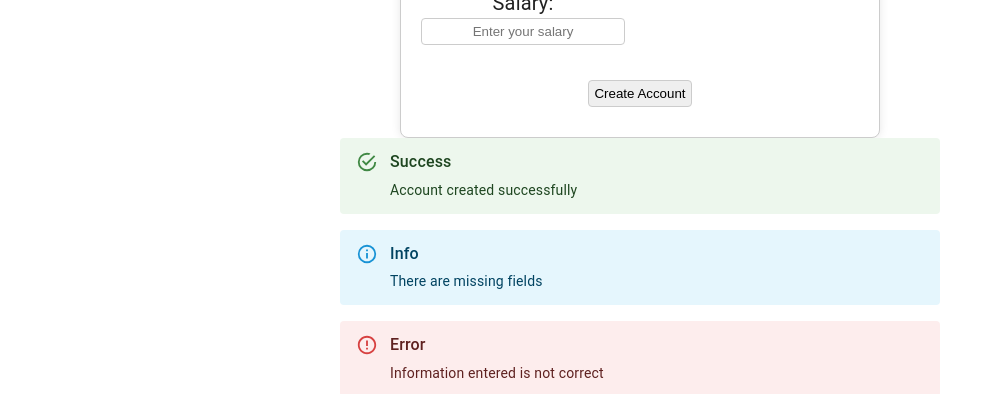
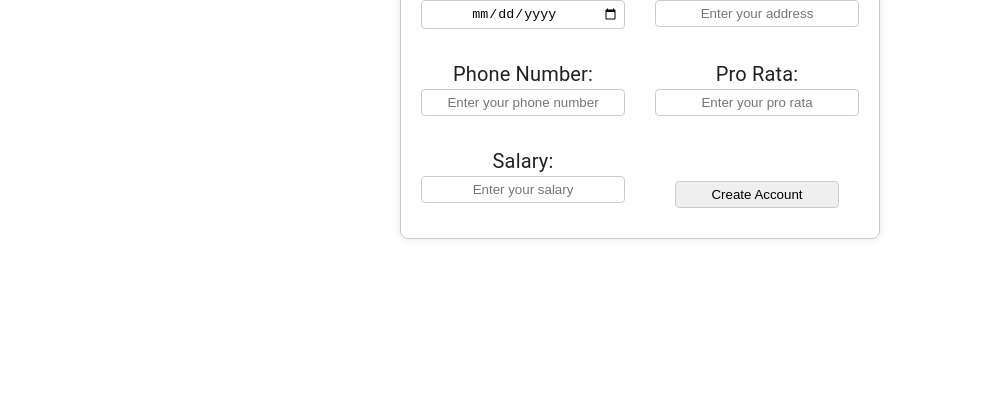
Before and after one commit to remily23/capstone_hr_management_system, a React (Create React App) app in the folder Capstone Project/capstonclient/: page /newAccount in a window 1280 px wide. Shown: the part 497-891 px from the top of the page, without its empty margins (0-994 px from the left). After the commit the page ends 800 px from the top, so only its background shows below. Built offline with nearby package versions, Linux system fonts and the light colour scheme; no server answers.

Commit message:
debugged the Create Account page

```diff
--- a/Capstone Project/capstonclient/src/Components/CreateAccountForm.js
+++ b/Capstone Project/capstonclient/src/Components/CreateAccountForm.js
@@ -33,6 +33,7 @@ const CreateAccountForm = ({ currentUser, postEmployee }) => {
             return
 
         }
+        console.log(stateEmployee)
         postEmployee(stateEmployee)
         setStateEmployee({
             firstName: "",
@@ -82,13 +83,14 @@ const CreateAccountForm = ({ currentUser, postEmployee }) => {
                             <section><label>Pro Rata: </label><input type="text" onChange={handleChange} name="proRata" placeholder="Enter your pro rata" value={stateEmployee.proRata} /></section>
 
                             <section><label>Salary: </label><input type="text" onChange={handleChange} name="salary" placeholder="Enter your salary" value={stateEmployee.salary} /></section>
+                            <section className="create-account-form-button"><input type="submit" value="Create Account" /></section>
 
                 </section>
                 </form>
-                <section className="create-account-form-button"><input type="submit" value="Create Account" /></section>
+
                 </section>
 
-                <Stack sx={{ width: '100%' }} spacing={2}>
+                {/* <Stack sx={{ width: '100%' }} spacing={2}>
                 <Alert severity="success">
                     <AlertTitle>Success</AlertTitle>
                     Account created successfully
@@ -101,7 +103,7 @@ const CreateAccountForm = ({ currentUser, postEmployee }) => {
                     <AlertTitle>Error</AlertTitle>
                     Information entered is not correct
                 </Alert>
-            </Stack>
+            </Stack> */}
         </>
     );
 }
```
